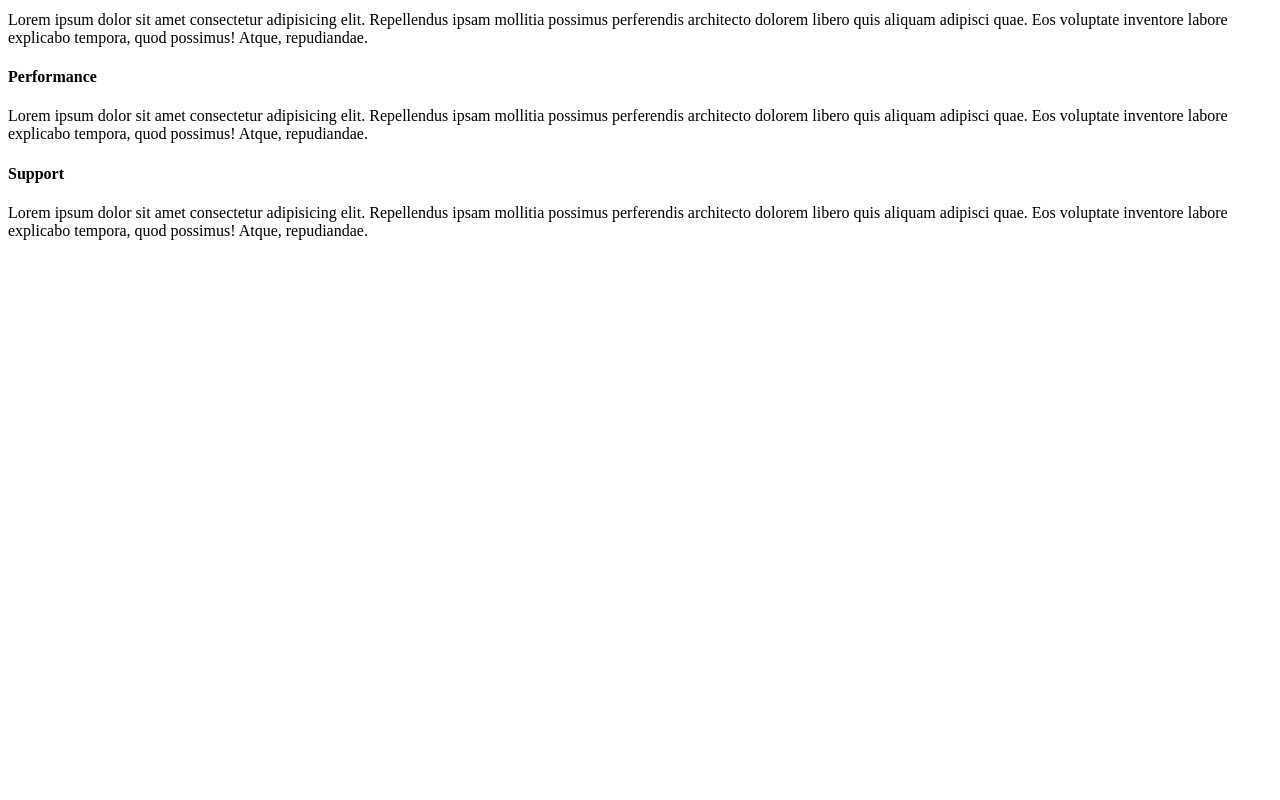
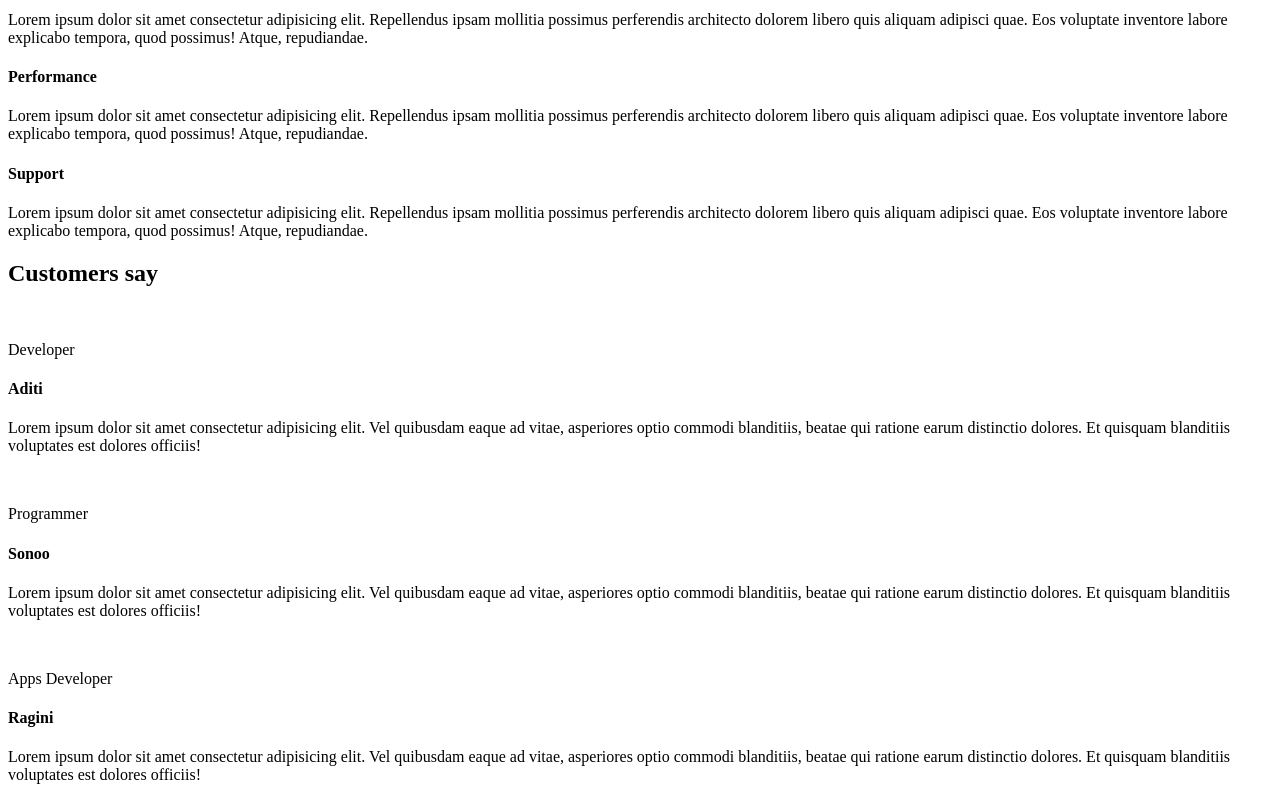
Before and after one commit to nimish-01/basic-web-template-htmlcss, a plain HTML site: page index.html in a window 1280 px wide. Shown: the part 1148-1948 px from the top of the page. Before the commit the page ends 1404 px from the top, so only its background shows below. Drawn offline with Linux system fonts and the light colour scheme.

Commit message:
row 6 completed

```diff
--- a/index.html
+++ b/index.html
@@ -116,6 +116,36 @@
     </div>
 </section>
 <!-- Row-5 End -->
+<!-- Row-6 Start -->
+<section id="row6">
+    <div class="customer_section">
+        <div class="customer_title">
+            <h2>Customers say</h2>
+        </div>
+        <div class="customer_item_all">
+            <div class="customer_item">
+                <img src="" alt="">
+                <p>Developer</p>
+                <h4>Aditi</h4>
+                <p>Lorem ipsum dolor sit amet consectetur adipisicing elit. Vel quibusdam eaque ad vitae, asperiores optio commodi blanditiis, beatae qui ratione earum distinctio dolores. Et quisquam blanditiis voluptates est dolores officiis!</p>
+            </div>
+            <div class="customer_item">
+                <img src="" alt="">
+                <p>Programmer</p>
+                <h4>Sonoo</h4>
+                <p>Lorem ipsum dolor sit amet consectetur adipisicing elit. Vel quibusdam eaque ad vitae, asperiores optio commodi blanditiis, beatae qui ratione earum distinctio dolores. Et quisquam blanditiis voluptates est dolores officiis!</p>
+            </div>
+            <div class="customer_item">
+                <img src="" alt="">
+                <p>Apps Developer</p>
+                <h4>Ragini</h4>
+                <p>Lorem ipsum dolor sit amet consectetur adipisicing elit. Vel quibusdam eaque ad vitae, asperiores optio commodi blanditiis, beatae qui ratione earum distinctio dolores. Et quisquam blanditiis voluptates est dolores officiis!</p>
+            </div>
+        </div>
+    </div>
+</section>
+<!-- Row-6 End -->
+
 
 
 
```
